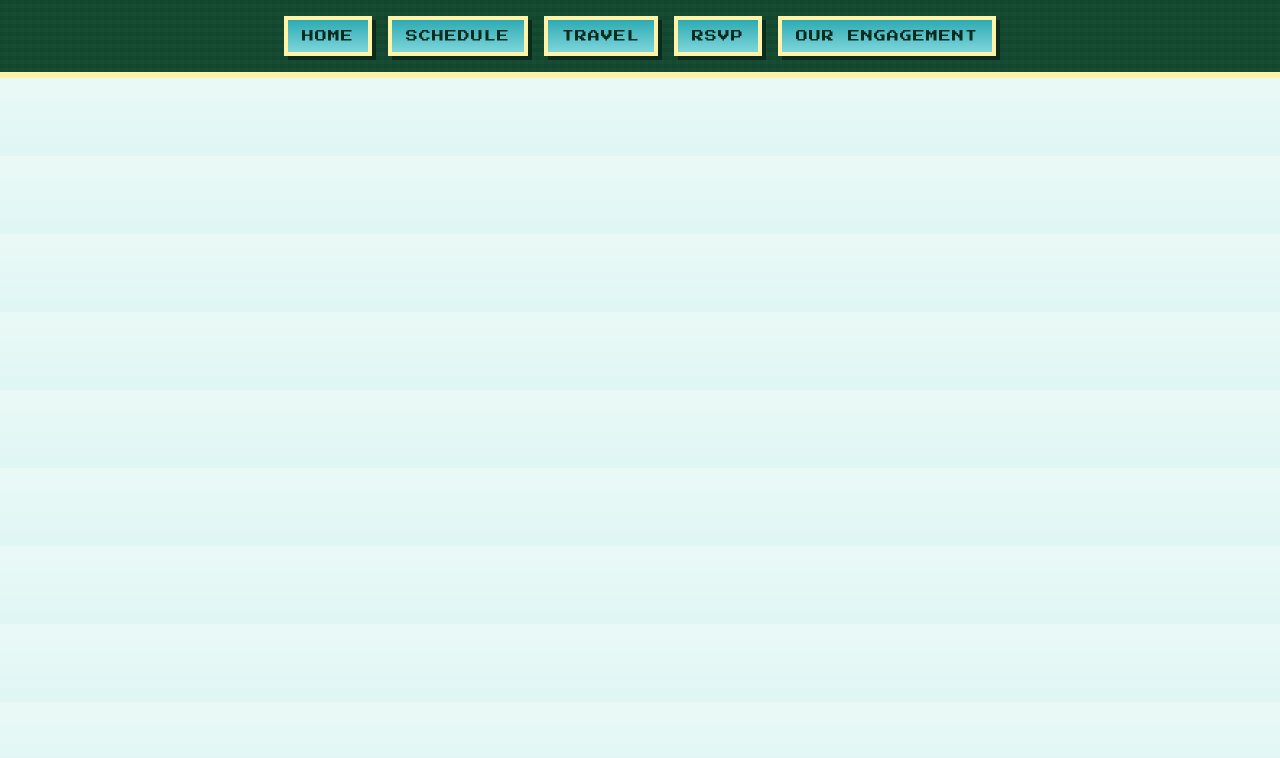
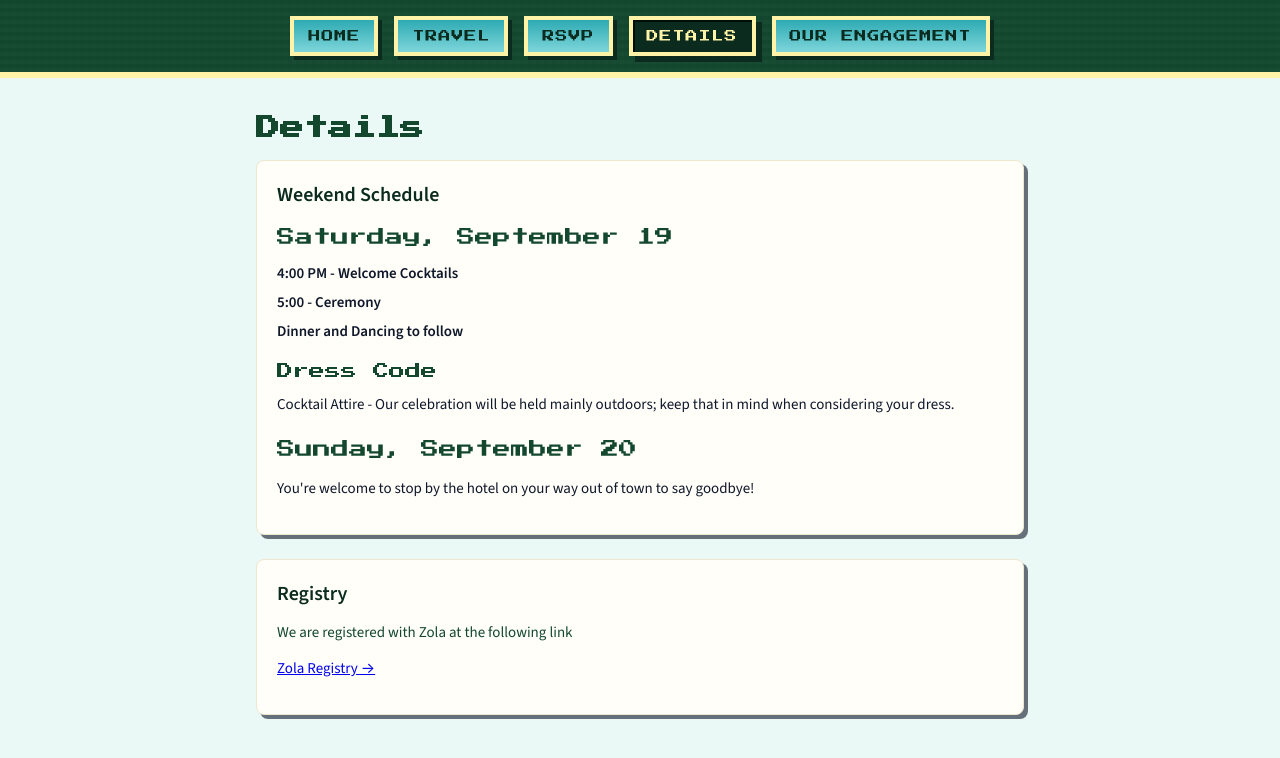
Before and after one commit to katerinaboyer/wedding, a React (Create React App) app: page /details in a window 1280 px wide. Shown: the top 758 px of the page. Built offline with nearby package versions, Linux system fonts and the light colour scheme; no server answers.

Commit message:
registry link

```diff
--- a/src/App.jsx
+++ b/src/App.jsx
@@ -1,9 +1,9 @@
 import { BrowserRouter as Router, Routes, Route, NavLink } from 'react-router-dom';
 import Home from './pages/Home.jsx';
 import Travel from './pages/Travel';
-import Event from './pages/Event';
 import Rsvp from './pages/RSVPPage.jsx';
 import Engagement from './pages/Engagement';
+import Details from './pages/Details';
 import './App.css';
 
 function App() {
@@ -13,18 +13,18 @@ function App() {
         <nav>
           <ul>
             <li><NavLink to="/">Home</NavLink></li>
-            <li><NavLink to="/event">Schedule</NavLink></li>
             <li><NavLink to="/travel">Travel</NavLink></li>
             <li><NavLink to="/rsvp">RSVP</NavLink></li>
+            <li><NavLink to="/details">Details</NavLink></li>
             <li><NavLink to="/engagement">Our Engagement</NavLink></li>
           </ul>
         </nav>
 
         <Routes>
           <Route path="/" element={<Home />} />
-          <Route path="/event" element={<Event />} />
           <Route path="/travel" element={<Travel />} />
           <Route path="/rsvp" element={<Rsvp />} />
+          <Route path="/details" element={<Details />} />
           <Route path="/engagement" element={<Engagement />} />
         </Routes>
       </div>
--- /dev/null
+++ b/src/pages/Details.jsx
@@ -0,0 +1,50 @@
+function Details() {
+  return (
+    <main className="page-panel page-event px-4 py-8">
+      <div className="max-w-3xl mx-auto">
+        <h1 className="text-2xl font-semibold mb-4">Details</h1>
+
+        <section className="info-window rounded-lg p-6 mb-6">
+          <div className="font-bold mb-3" style={{ color: 'var(--accent-dark)', fontSize: '1.25rem' }}>
+            Weekend Schedule
+          </div>
+
+          <h2 className="text-lg font-medium mb-3">Saturday, September 19</h2>
+          <div className="readable-font space-y-2 mb-3">
+            <div><strong>4:00 PM - Welcome Cocktails</strong></div>
+            <div><strong>5:00 - Ceremony</strong></div>
+            <div><strong>Dinner and Dancing to follow</strong></div>
+          </div>
+          <h4 className="text-md font-medium mb-2">Dress Code</h4>
+          <p className="readable-font mb-5">Cocktail Attire - Our celebration will be held mainly outdoors; keep that in mind when considering your dress.</p>
+
+          <h2 className="text-lg font-medium mb-3">Sunday, September 20</h2>
+          <div className="readable-font space-y-2">
+            <p>You're welcome to stop by the hotel on your way out of town to say goodbye!</p>
+          </div>
+        </section>
+
+        <section className="info-window rounded-lg p-6 mb-6">
+          <div className="font-bold mb-3" style={{ color: 'var(--accent-dark)', fontSize: '1.25rem' }}>
+            Registry
+          </div>
+          <div className="readable-font" style={{ color: 'var(--forest)' }}>
+            <p>We are registered with Zola at the following link</p>
+            <p className="mt-3">
+              <a
+                href="https://www.zola.com/registry/jackandkaterina2026/"
+                className="underline hover:no-underline"
+                target="_blank"
+                rel="noreferrer"
+              >
+                Zola Registry →
+              </a>
+            </p>
+          </div>
+        </section>
+      </div>
+    </main>
+  );
+}
+
+export default Details;
--- a/src/pages/Event.jsx
+++ /dev/null
@@ -1,48 +0,0 @@
-function Event() {
-  return (
-    <main className="page-event px-4 py-8">
-      <div className="max-w-3xl mx-auto">
-        <h1 className="text-2xl font-semibold mb-4">Weekend Schedule</h1>
-
-        {/* Event information window */}
-        <section className="info-window rounded-lg p-6">
-          <h2 className="text-lg font-medium mb-3">Friday, September 18</h2>
-          <div className="readable-font space-y-2">
-            <div>
-              <p>Details to follow</p>
-            </div>
-          </div>
-        </section>
-
-        <section className="info-window rounded-lg p-6">
-          <h2 className="text-lg font-medium mb-3">Saturday, September 19</h2>
-          <div className="readable-font space-y-2">
-            <div>
-              <strong>4:00 PM - Welcome Cocktails</strong>
-            </div>
-            <div>
-              <strong>5:00 - Ceremony</strong>
-            </div>
-            <div>
-              <strong>Dinner and Dancing to follow</strong>
-            </div>
-          </div>
-                    <h4 className="text-md font-medium mb-2">Dress Code</h4>
-                    <p className="readable-font">Cocktail Attire - Our celebration will be held mainly outdoors; keep that in mind when considering your dress.</p>
-        </section>
-
-        {/* Event information window */}
-        <section className="info-window rounded-lg p-6">
-          <h2 className="text-lg font-medium mb-3">Sunday, September 20</h2>
-          <div className="readable-font space-y-2">
-            <div>
-              <p>Details to follow</p>
-            </div>
-          </div>
-        </section>
-      </div>
-    </main>
-  );
-}
-
-export default Event;
--- a/src/pages/Travel.jsx
+++ b/src/pages/Travel.jsx
@@ -13,7 +13,7 @@ function Travel() {
             <p><strong>Tannersville, NY 12485</strong></p>
           </div>
           <div className="readable-font mt-3" style={{ color: 'var(--forest)', fontSize: '0.9rem' }}>
-            <p><a href="https://www.hotellilien.com/" className="underline hover:no-underline">Visit Hotel Lilien →</a></p>
+            <p><a href="https://www.hotellilien.com/" className="underline hover:no-underline" target="_blank" rel="noreferrer">Visit Hotel Lilien →</a></p>
           </div>
         </section>
 
```
